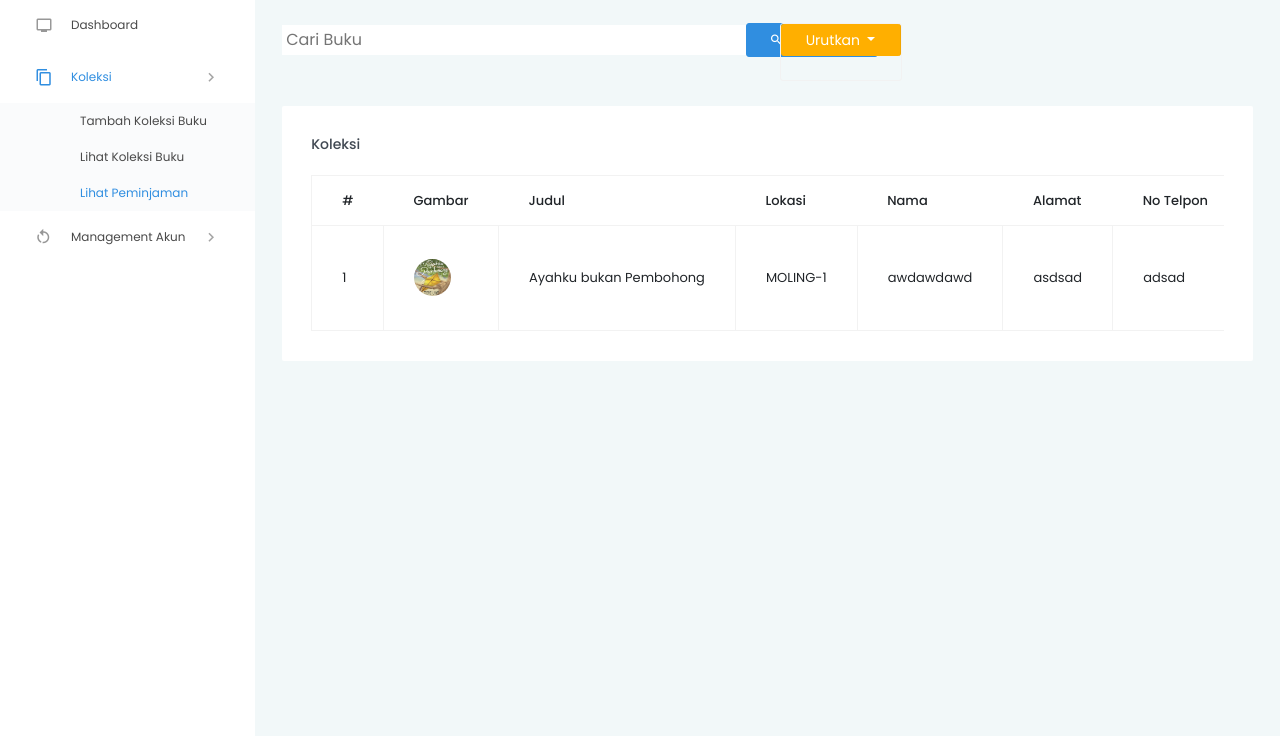
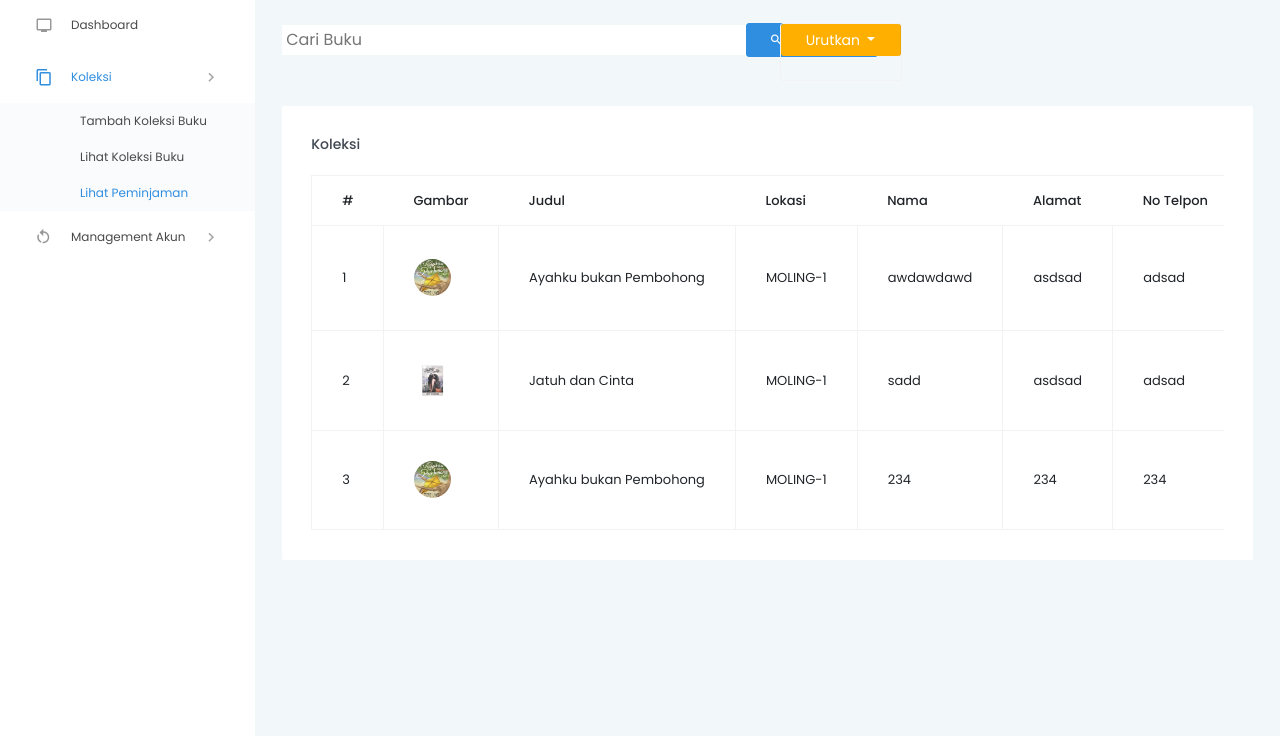
Before and after one commit to pyxsor/sahabat_literasi, a PHP site: page /peminjaman.php?moling=MOLING-1 in a window 1280 px wide. Shown: the part 64-800 px from the top of the page. Run offline with PHP 8.4, Linux system fonts and the light colour scheme; a user stored in the database is signed in; data comes from the database, SQL or seed files in the repository; some libraries are stand-ins or nearby versions.

Commit message:
query filter lokasi

```diff
--- a/peminjaman.php
+++ b/peminjaman.php
@@ -11,7 +11,7 @@
 global $conn;
 $peminjaman = query("SELECT * FROM peminjaman, buku WHERE peminjaman.id_buku = buku.id;");
 $buku = query("SELECT * FROM buku;");
-$moling_select = query("SELECT * FROM peminjaman, buku;");
+$moling_select = query("SELECT * FROM peminjaman, buku group by lokasi asc;");
 
 if (!isset($_GET['moling']) && isset($_POST["submitcari"])) {
     $cari = $_POST['cari'];
@@ -30,7 +30,7 @@
 
 if (isset($_GET["moling"])) {
     $lokasi = $_GET['moling'];
-    $peminjaman_filter = query("SELECT * FROM peminjaman, buku WHERE peminjaman.id_buku = buku.id AND buku.lokasi = '$lokasi' group by buku.lokasi asc");
+    $peminjaman_filter = query("SELECT * FROM peminjaman, buku WHERE peminjaman.id_buku = buku.id AND buku.lokasi = '$lokasi' ");
 
     if (isset($_POST["submitcari"])) {
         $cari = $_POST['cari'];
```
